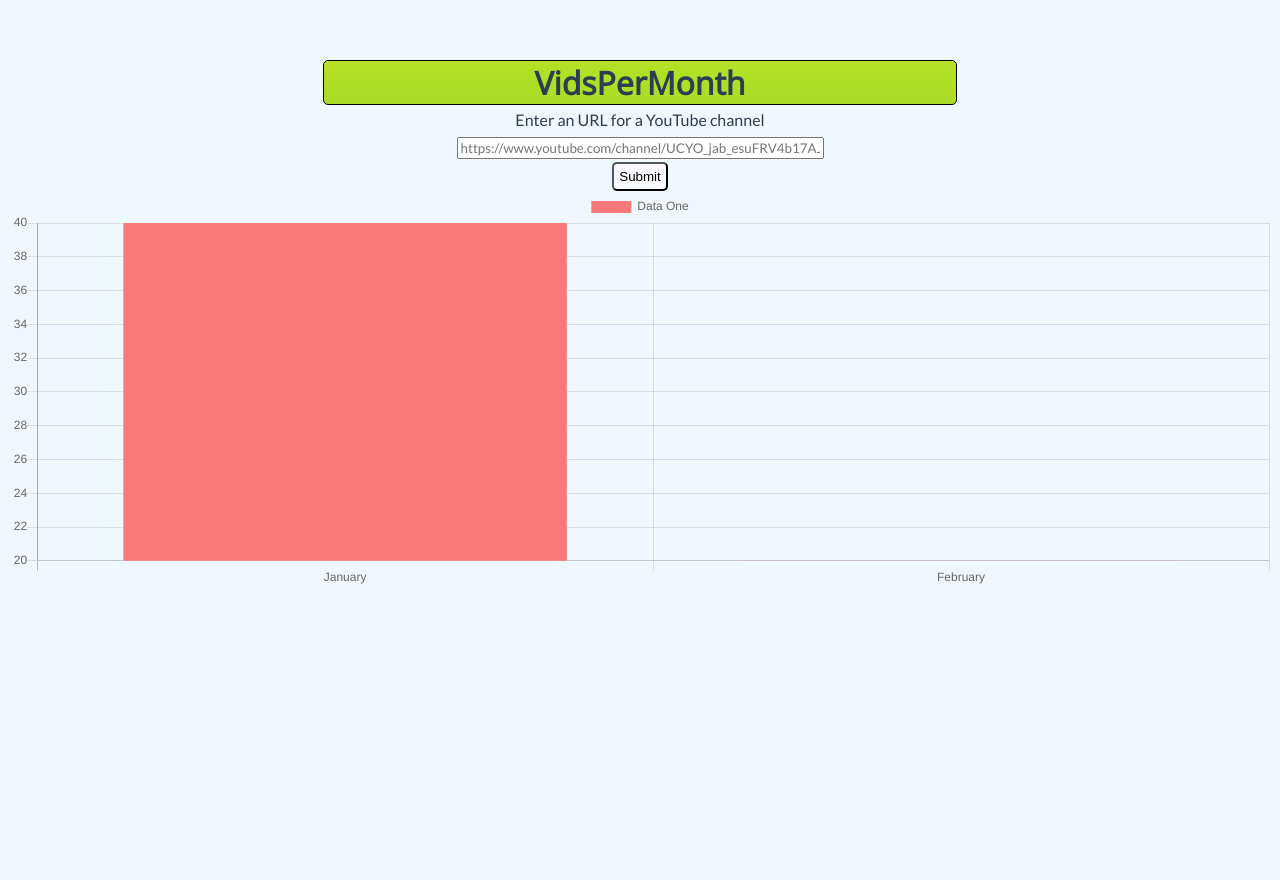
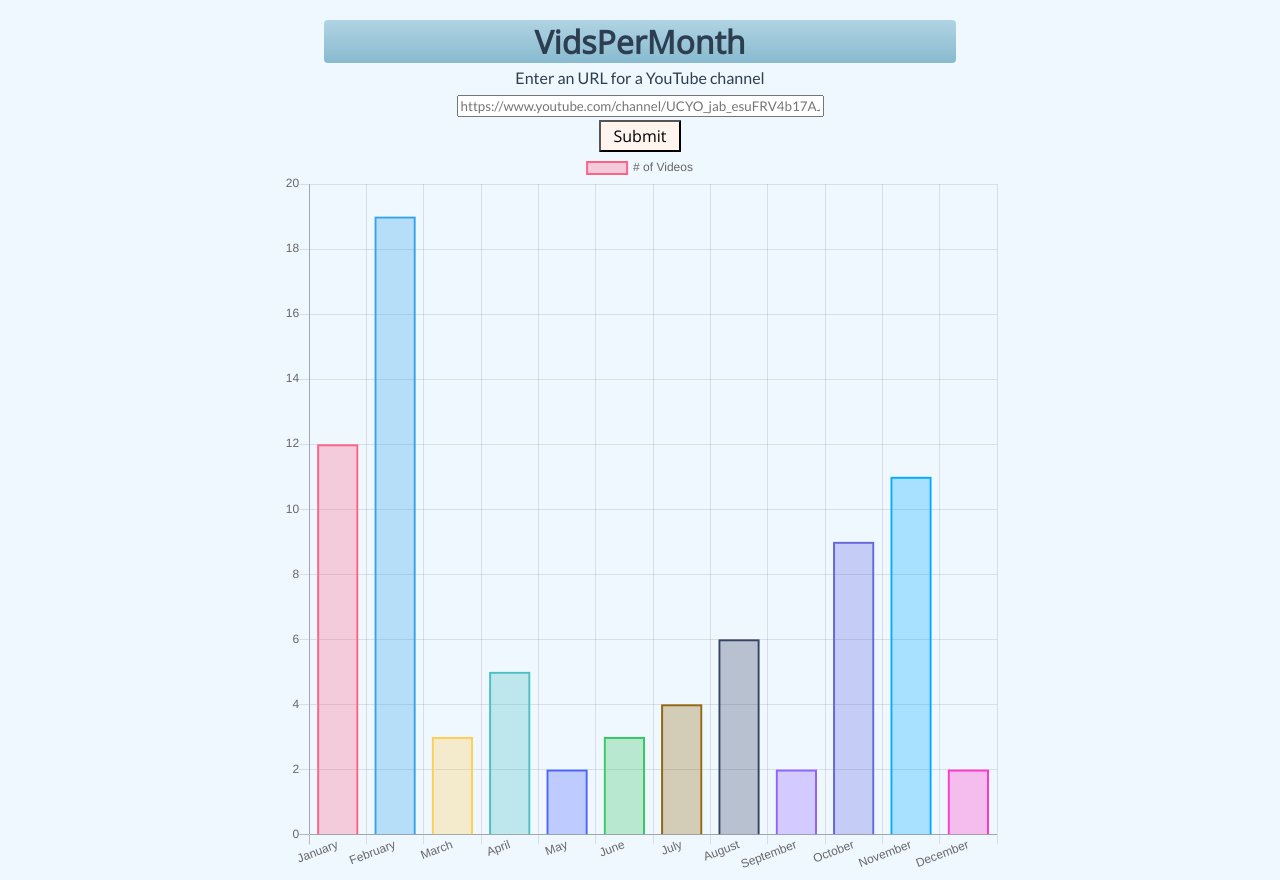
Before and after one commit to korpog/yt-stats-vue, a Vue app: page / in a window 1280 px wide. Before the commit the page ends 800 px from the top, so only its background shows below. Built offline with nearby package versions, Linux system fonts and the light colour scheme.

Commit message:
added data/options for Chart

```diff
--- a/src/App.vue
+++ b/src/App.vue
@@ -22,7 +22,7 @@
   -moz-osx-font-smoothing: grayscale;
   text-align: center;
   color: #2c3e50;
-  margin-top: 60px;
+  margin-top: 20px;
 }
 html, body {
   background-color: aliceblue;
--- a/src/components/Chart.vue
+++ b/src/components/Chart.vue
@@ -2,25 +2,17 @@
 import { Bar } from 'vue-chartjs'
 
 export default {
-  naem: "Chart",
   extends: Bar,
-  data: () => ({
+  props: {
     chartdata: {
-      labels: ['January', 'February'],
-      datasets: [
-        {
-          label: 'Data One',
-          backgroundColor: '#f87979',
-          data: [40, 20]
-        }
-      ]
+      type: Object,
+      default: null
     },
     options: {
-      responsive: true,
-      maintainAspectRatio: false
+      type: Object,
+      default: null
     }
-  }),
-
+  },
   mounted () {
     this.renderChart(this.chartdata, this.options)
   }
--- a/src/components/Main.vue
+++ b/src/components/Main.vue
@@ -13,7 +13,9 @@
       v-model="url"
     />
     <button type="submit" id="btn" @click="getData()">Submit</button>
-    <Chart></Chart>
+    <div id="chart">
+      <Chart :chartdata="chartdata" :options="options"></Chart>
+    </div>
   </div>
 </template>
 
@@ -31,28 +33,53 @@
       url: "",
       data: {},
       chartdata: {
-        labels: ["Red", "Blue", "Yellow", "Green", "Purple", "Orange"],
+        labels: [
+          "January",
+          "February",
+          "March",
+          "April",
+          "May",
+          "June",
+          "July",
+          "August",
+          "September",
+          "October",
+          "November",
+          "December"
+        ],
         datasets: [
           {
-            label: "# of Votes",
-            data: [12, 19, 3, 5, 2, 3],
+            label: "# of Videos",
+            data: [12, 19, 3, 5, 2, 3, 4, 6, 2, 9, 11, 2],
             backgroundColor: [
-              "rgba(255, 99, 132, 0.2)",
-              "rgba(54, 162, 235, 0.2)",
-              "rgba(255, 206, 86, 0.2)",
-              "rgba(75, 192, 192, 0.2)",
-              "rgba(153, 102, 255, 0.2)",
-              "rgba(255, 159, 64, 0.2)"
+              "rgba(255, 99, 132, 0.3)",
+              "rgba(54, 162, 235, 0.3)",
+              "rgba(255, 206, 86, 0.3)",
+              "rgba(75, 192, 192, 0.3)",
+              "rgba(77, 99, 255, 0.3)",
+              "rgba(56, 200, 100, 0.3)",
+              "rgba(147, 102, 15, 0.3)",
+              "rgba(53, 66, 99, 0.3)",
+              "rgba(145, 98, 255, 0.3)",
+              "rgba(100, 102, 220, 0.3)",
+              "rgba(5, 170, 255, 0.3)",
+              "rgba(255, 55, 199, 0.3)"
             ],
             borderColor: [
               "rgba(255, 99, 132, 1)",
               "rgba(54, 162, 235, 1)",
               "rgba(255, 206, 86, 1)",
               "rgba(75, 192, 192, 1)",
-              "rgba(153, 102, 255, 1)",
-              "rgba(255, 159, 64, 1)"
+              "rgba(77, 99, 255, 1)",
+              "rgba(56, 200, 100, 1)",
+              "rgba(147, 102, 15, 1)",
+              "rgba(53, 66, 99, 1)",
+              "rgba(145, 98, 255, 1)",
+              "rgba(100, 102, 220, 1)",
+              "rgba(5, 170, 255, 1)",
+              "rgba(255, 55, 199, 1)"
             ],
-            borderWidth: 1
+            borderWidth: 2
           }
         ]
       },
@@ -101,11 +128,10 @@
 #title {
   position: -webkit-sticky;
   position: sticky;
-  top: 20px;
+  top: 5px;
   font-family: "Open Sans", sans-serif;
-  border: solid black 1px;
-  border-radius: 5px;
-  background: linear-gradient(to bottom, #b6e026 0%, #abdc28 100%);
+  border-radius: 4px;
+  background: linear-gradient(to bottom, #b0d4e3 0%, #88bacf 100%);
   width: 50%;
   margin: auto;
 }
@@ -113,8 +139,18 @@
   display: block;
   margin: auto;
   color: black;
-  background-color: ghostwhite;
-  border-radius: 5px;
-  padding: 5px;
+  background-color: seashell;
+  border-radius: 1px;
+  font-family: "Open Sans", sans-serif;
+  font-size: 1em;
+  padding: 0.2em 0.8em;
+}
+#btn:hover {
+  color: crimson;
+}
+#chart {
+  max-height: 1280px;
+  max-width: 720px;
+  margin: auto;
 }
 </style>
```
